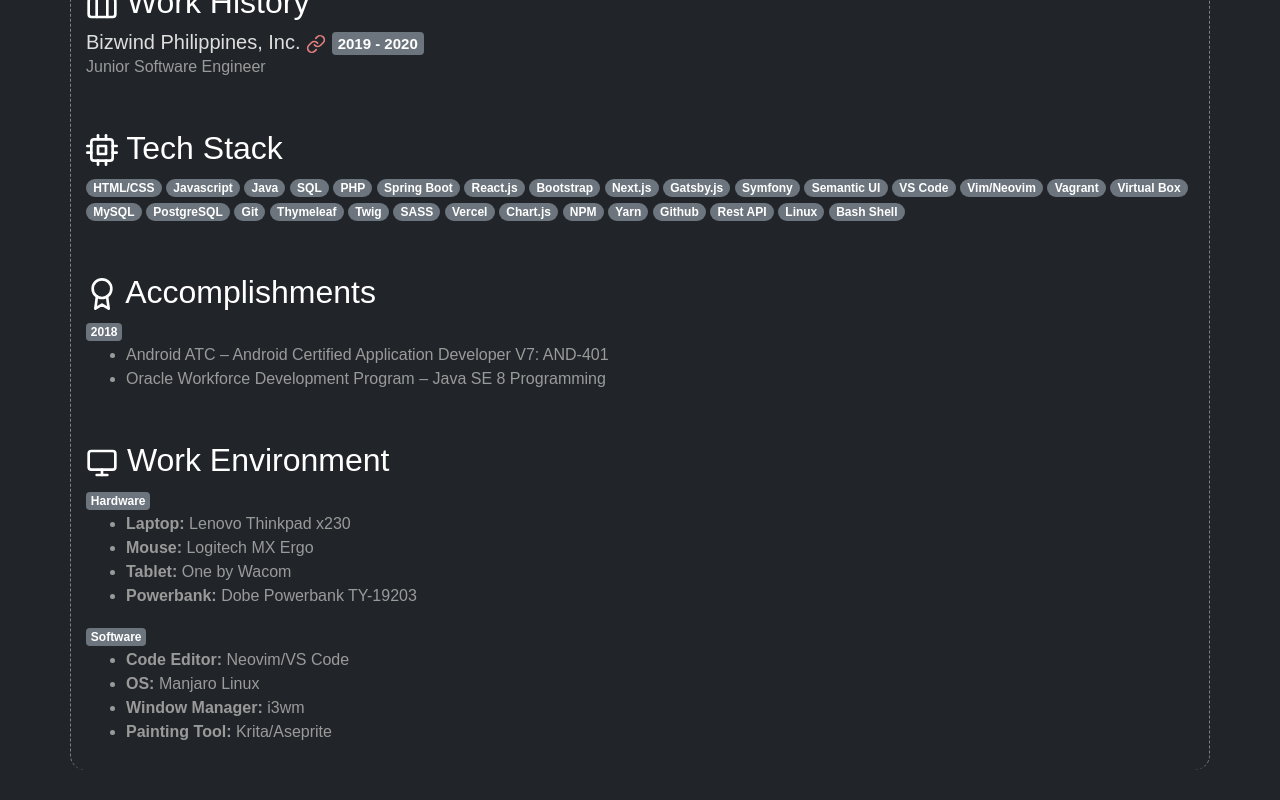
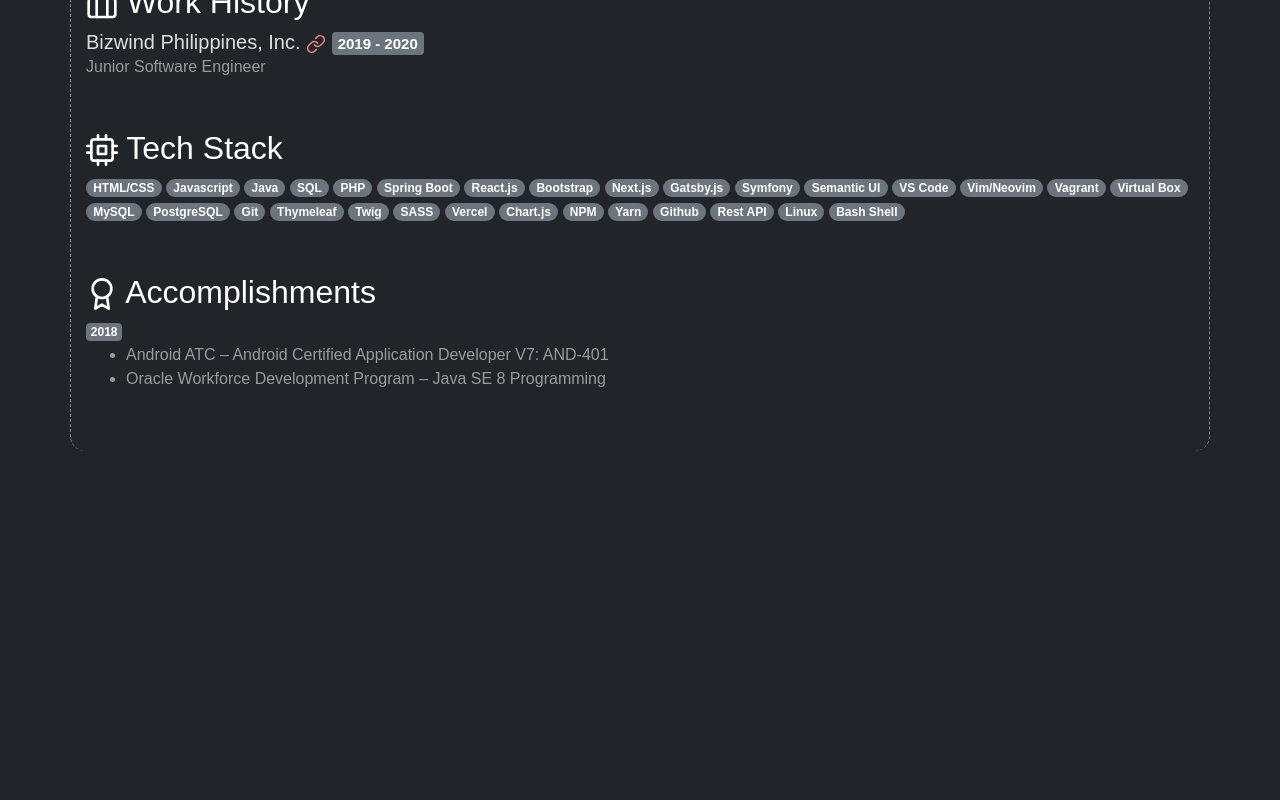
Before and after one commit to DreamWithNokz/nokz-portfolio, a Next.js app: page /about in a window 1280 px wide. Shown: the part 459-1259 px from the top of the page. After the commit the page ends 940 px from the top, so only its background shows below. Built offline with nearby package versions, Linux system fonts and the light colour scheme.

Commit message:
Update content on about page

```diff
--- a/pages/about.js
+++ b/pages/about.js
@@ -182,44 +182,6 @@ const About = () => (
           </ul>
         </p>
       </div>
-
-      <div>
-        <h2 id="work-environment">
-          <FiMonitor /> Work Environment
-        </h2>
-        <p className="about__text">
-          <Badge variant="secondary">Hardware</Badge>
-          <ul>
-            <li>
-              <strong>Laptop:</strong> Lenovo Thinkpad x230
-            </li>
-            <li>
-              <strong>Mouse:</strong> Logitech MX Ergo
-            </li>
-            <li>
-              <strong>Tablet:</strong> One by Wacom
-            </li>
-            <li>
-              <strong>Powerbank:</strong> Dobe Powerbank TY-19203
-            </li>
-          </ul>
-          <Badge variant="secondary">Software</Badge>
-          <ul>
-            <li>
-              <strong>Code Editor:</strong> Neovim/VS Code
-            </li>
-            <li>
-              <strong>OS:</strong> Manjaro Linux
-            </li>
-            <li>
-              <strong>Window Manager:</strong> i3wm
-            </li>
-            <li>
-              <strong>Painting Tool:</strong> Krita/Aseprite
-            </li>
-          </ul>
-        </p>
-      </div>
     </Container>
   </>
 );
```
